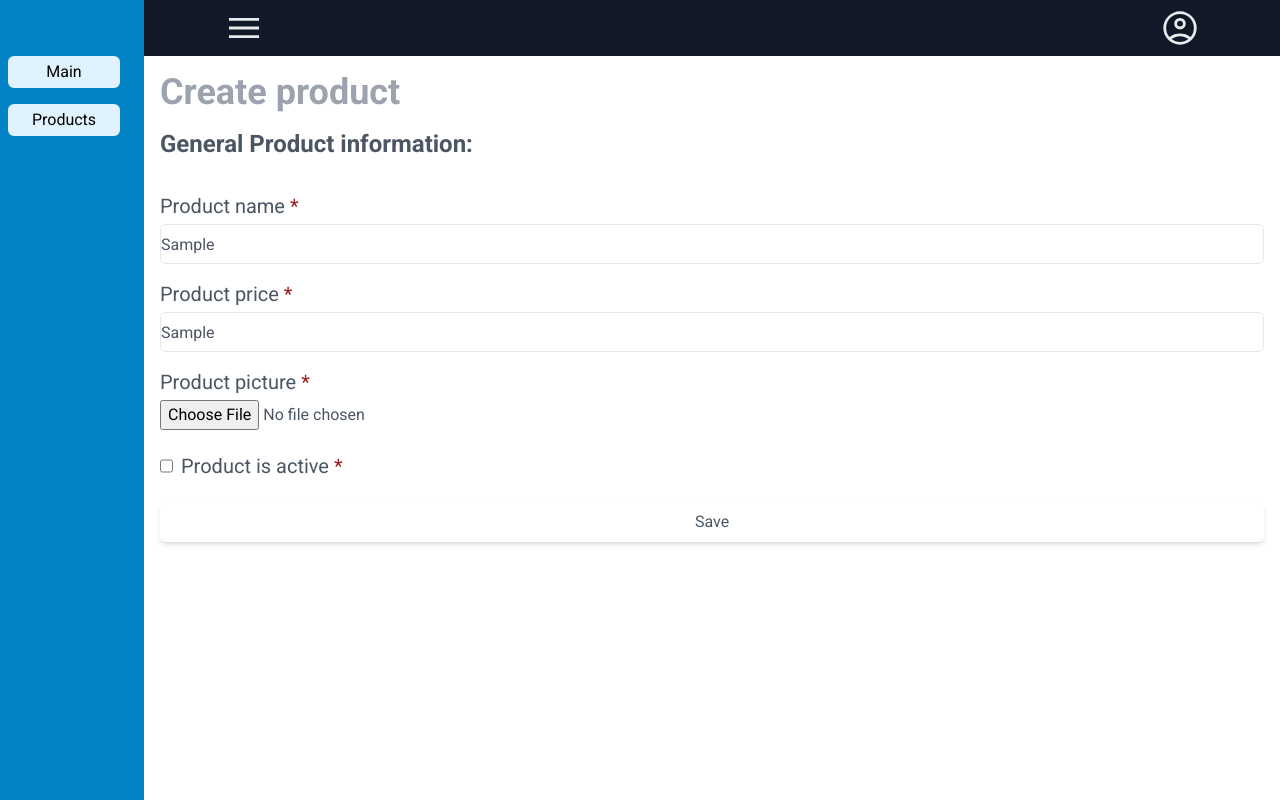
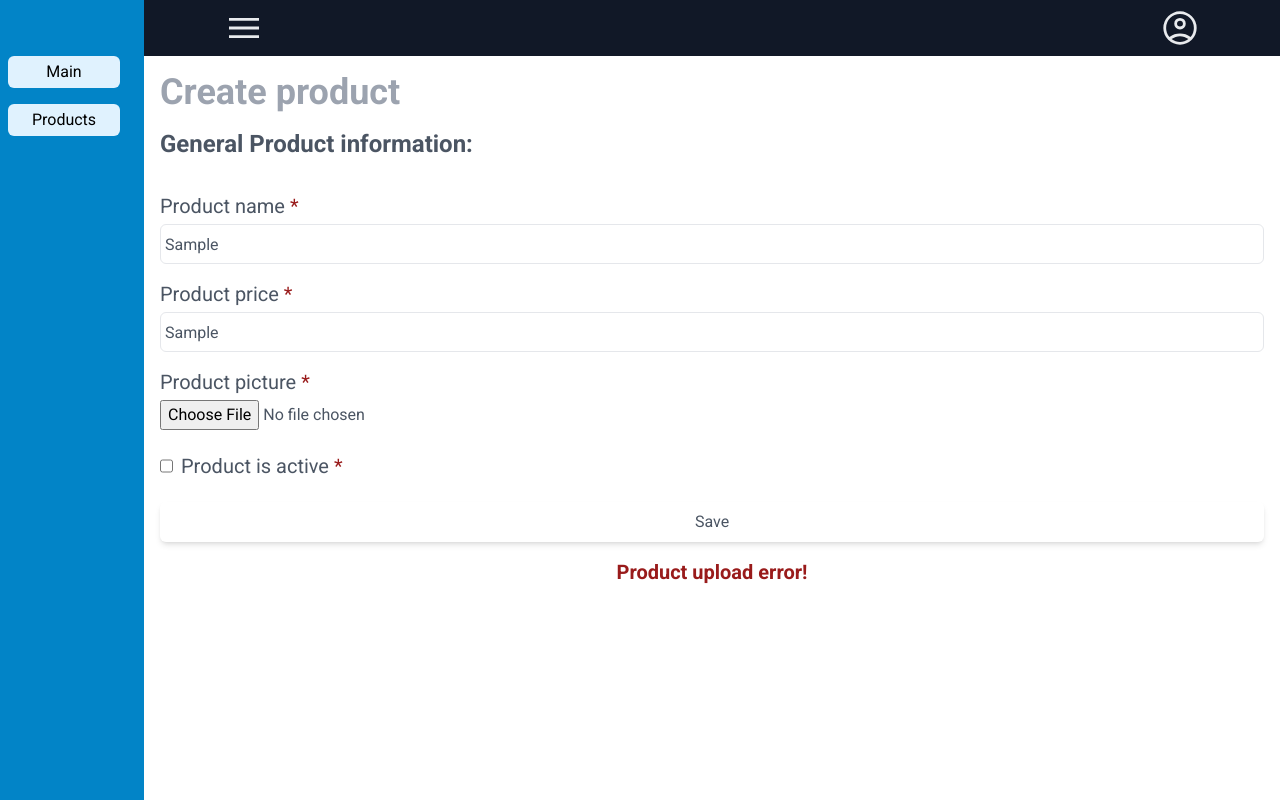
Before and after one commit to NikDevRych/dotnetshopper-webui, a Next.js app: page /admin/products/create in a window 1280 px wide. Both pictures are taken after typing "Sample", "Sample" into the empty fields and a click on the button "Save". Built offline with nearby package versions, Linux system fonts and the light colour scheme; no server answers.

Commit message:
#5 refactoring create product page

```diff
--- a/src/app/admin/products/create/page.tsx
+++ b/src/app/admin/products/create/page.tsx
@@ -12,6 +12,8 @@ type ProductInput = {
 
 export default function AdminProductCreate() {
   const [imageFile, setImageFile] = useState<FileList | null>();
+  const [imageUploadError, setImageUploadError] = useState(false);
+  const [uploadProductError, setUploadProductError] = useState(false);
   const {
     register,
     handleSubmit,
@@ -20,17 +22,7 @@ export default function AdminProductCreate() {
 
   const onSubmit: SubmitHandler<ProductInput> = async (data) => {
     try {
-      if (imageFile != null) {
-        const formData = new FormData();
-        formData.append("image", imageFile[0]);
-
-        await fetch("/api/image", {
-          method: "POST",
-          body: formData,
-        })
-          .then((res) => res.json())
-          .then((res) => (data.imageUrl = res.imagePath));
-      }
+      if (imageFile != null) data.imageUrl = await uploadImage();
 
       await fetch("http://localhost:5063/api/product", {
         headers: {
@@ -40,9 +32,25 @@ export default function AdminProductCreate() {
         body: JSON.stringify(data),
       });
     } catch (error) {
-      // TODO: change to error message in UI
-      console.log(error);
+      setUploadProductError(true);
     }
+  };
+
+  const uploadImage = async (): Promise<string> => {
+    if (!imageFile) {
+      setImageUploadError(true);
+      throw new Error("Image file is null!");
+    }
+
+    const formData = new FormData();
+    formData.append("image", imageFile[0]);
+
+    const response = await fetch("/api/image", {
+      method: "POST",
+      body: formData,
+    }).then((res) => res.json());
+    setImageUploadError(true);
+    return response.imagePath;
   };
 
   return (
@@ -66,7 +74,7 @@ export default function AdminProductCreate() {
             )}
           </div>
           <input
-            className="h-10 rounded-md border"
+            className="h-10 rounded-md border p-1"
             type="text"
             id="name"
             {...register("name", { required: true })}
@@ -83,7 +91,7 @@ export default function AdminProductCreate() {
             )}
           </div>
           <input
-            className="h-10 rounded-md border"
+            className="h-10 rounded-md border p-1"
             type="text"
             id="price"
             {...register("price", { required: true })}
@@ -91,9 +99,14 @@ export default function AdminProductCreate() {
         </div>
 
         <div className="flex flex-col gap-1">
-          <label className="text-xl" htmlFor="picture">
-            Product picture <span className="text-red-800">*</span>
-          </label>
+          <div className="flex items-center gap-2">
+            <label className="text-xl" htmlFor="picture">
+              Product picture <span className="text-red-800">*</span>
+            </label>
+            {imageUploadError && (
+              <span className="text-red-800">Image upload error!</span>
+            )}
+          </div>
           <input
             type="file"
             name="picture"
@@ -118,6 +131,14 @@ export default function AdminProductCreate() {
         <button type="submit" className="rounded-md p-2 shadow-md">
           Save
         </button>
+
+        {uploadProductError && (
+          <div className="flex justify-center">
+            <span className="text-xl font-bold text-red-800">
+              Product upload error!
+            </span>
+          </div>
+        )}
       </form>
     </div>
   );
```
